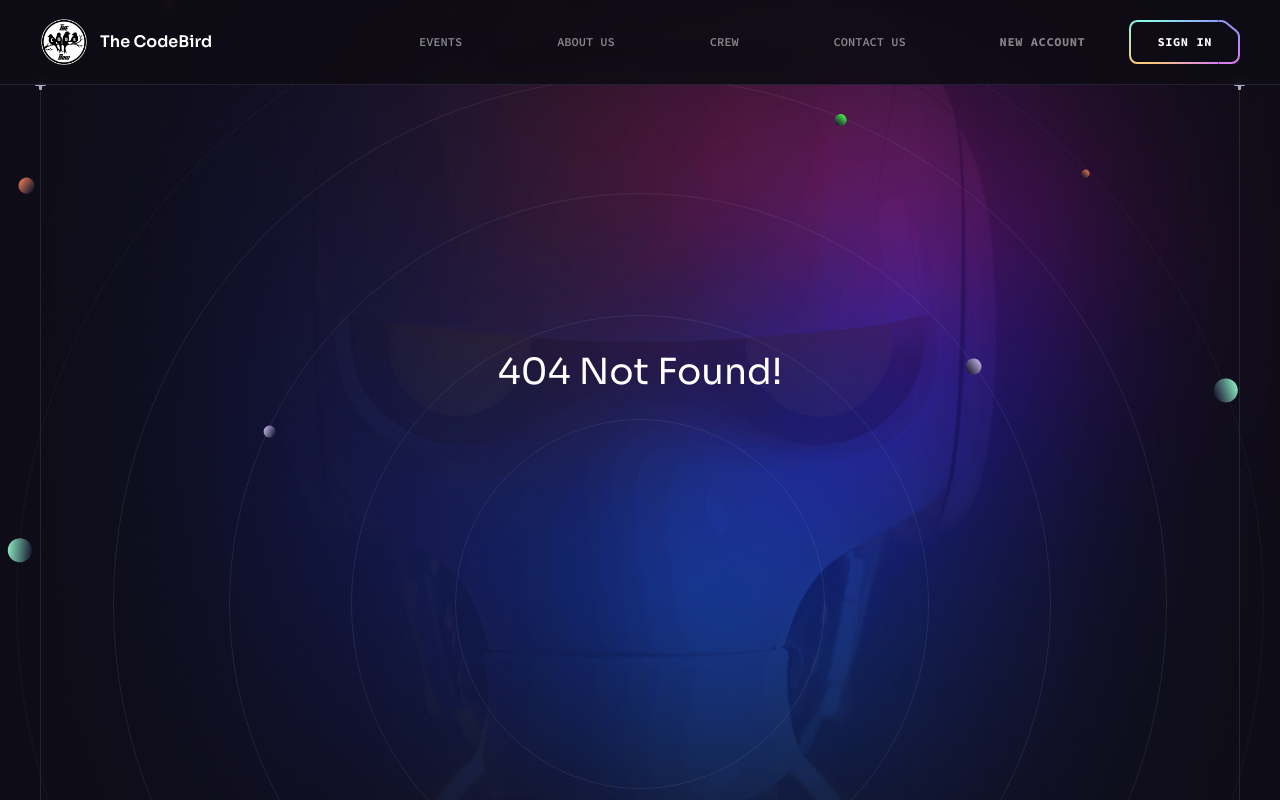
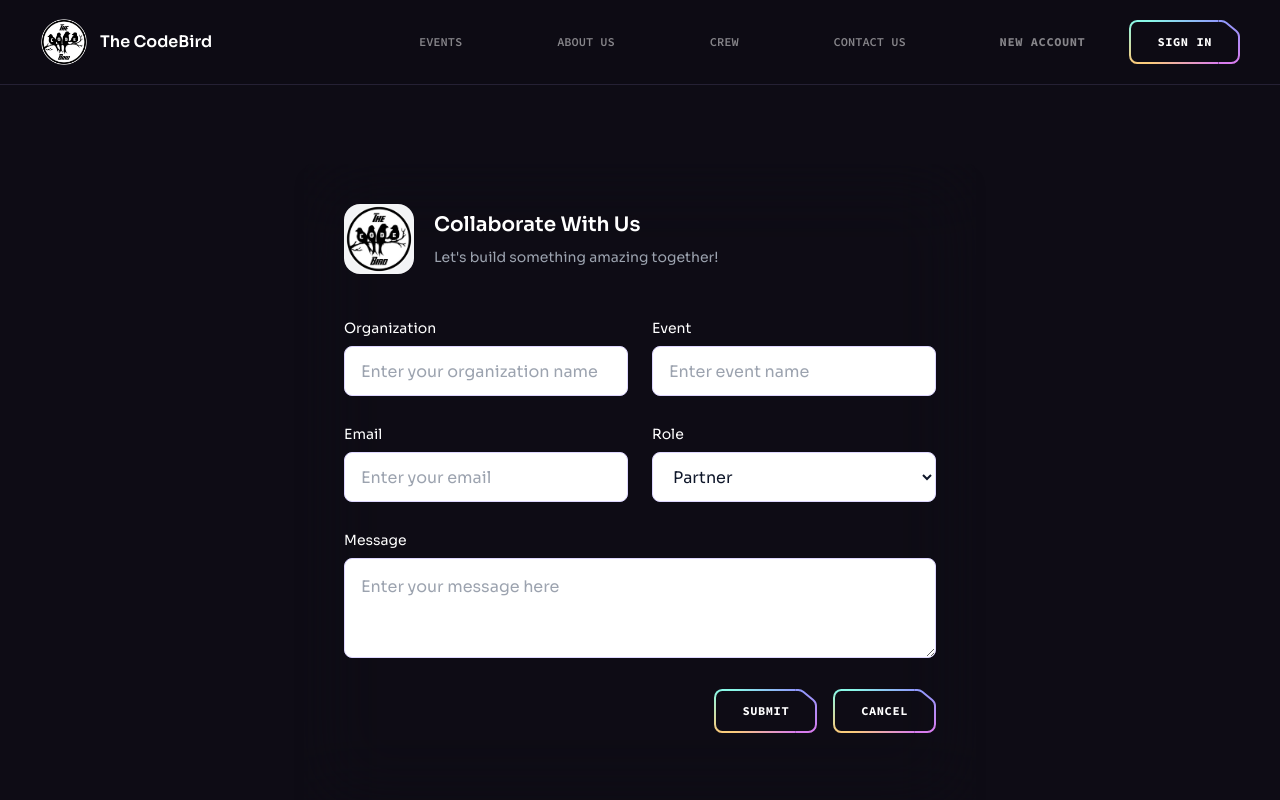
Before and after one commit to Puskar-Roy/The-CodeBird, a React (Vite) app: page /collab-us in a window 1280 px wide. Before the commit this address had no page. Shown: the top 800 px of the page. Built offline with nearby package versions, Linux system fonts and the light colour scheme.

Commit message:
Add CollabUs page

```diff
--- a/src/App.jsx
+++ b/src/App.jsx
@@ -8,6 +8,8 @@ import ContactUs from "./components/ContactUs/ContactUs";
 import CrewPage from './components/Crew/CrewPage'
 import DownPage from "./components/common/404Page";
 import Register from "./components/Register/Register";
+import CollabUs from "./components/CollabUs/CollabUs";
+
 
 
 const App = () => {
@@ -40,6 +42,8 @@ const App = () => {
             path="*"
             element={<DownPage />}
           />
+           <Route path="/collab-us"
+           element={<CollabUs />} />
         </Routes>
         <Footer />
       </div>
--- /dev/null
+++ b/src/components/collabUs/CollabUs.jsx
@@ -0,0 +1,119 @@
+import { useState } from "react";
+import { robot } from "../../assets";
+import Button from "../Button";
+
+const CollabUs = () => {
+  const [formData, setFormData] = useState({
+    organization: "",
+    event: "",
+    email: "",
+    role: "Partner",
+    message: "",
+  });
+
+  const handleChange = (e) => {
+    const { name, value } = e.target;
+    setFormData({ ...formData, [name]: value });
+  };
+
+  const handleSubmit = (e) => {
+    e.preventDefault();
+    console.log("Form Submitted:", formData);
+  };
+
+  const handleCancel = () => {
+    setFormData({
+      organization: "",
+      event: "",
+      email: "",
+      role: "Partner",
+      message: "",
+    });
+  };
+
+  return (
+    <div className="backdrop-blur-2xl p-10 rounded-lg shadow-lg max-w-2xl mx-auto mt-20">
+      <div className="flex flex-wrap gap-5 items-center w-full mb-10">
+        <div className="flex flex-wrap flex-1 gap-5 items-center min-w-[240px]">
+          <div className="flex justify-center items-center bg-gray-100 h-[70px] w-[70px] rounded-[16px] overflow-hidden">
+            <img src={robot} alt="Logo" className="w-[70px] h-[70px]" />
+          </div>
+          <div className="flex flex-col items-start">
+            <h2 className="text-white text-xl font-bold">Collaborate With Us</h2>
+            <p className="text-sm text-gray-400 mt-2">Let's build something amazing together!</p>
+          </div>
+        </div>
+      </div>
+
+      <form onSubmit={handleSubmit} className="grid grid-cols-2 gap-6 mb-10">
+        <div className="w-full relative">
+          <label className="text-sm text-white absolute top-0 left-0 mt-1">Organization</label>
+          <input
+            type="text"
+            name="organization"
+            value={formData.organization}
+            onChange={handleChange}
+            placeholder="Enter your organization name"
+            className="h-[50px] px-4 text-slate-900 bg-white rounded-lg border border-violet-200 w-full mt-8"
+          />
+        </div>
+
+        <div className="w-full relative">
+          <label className="text-sm text-white absolute top-0 left-0 mt-1">Event</label>
+          <input
+            type="text"
+            name="event"
+            value={formData.event}
+            onChange={handleChange}
+            placeholder="Enter event name"
+            className="h-[50px] px-4 text-slate-900 bg-white rounded-lg border border-violet-200 w-full mt-8"
+          />
+        </div>
+
+        <div className="w-full relative">
+          <label className="text-sm text-white absolute top-0 left-0 mt-1">Email</label>
+          <input
+            type="email"
+            name="email"
+            value={formData.email}
+            onChange={handleChange}
+            placeholder="Enter your email"
+            className="h-[50px] px-4 text-slate-900 bg-white rounded-lg border border-violet-200 w-full mt-8"
+          />
+        </div>
+
+        <div className="w-full relative">
+          <label className="text-sm text-white absolute top-0 left-0 mt-1">Role</label>
+          <select
+            name="role"
+            value={formData.role}
+            onChange={handleChange}
+            className="h-[50px] px-4 text-slate-900 bg-white rounded-lg border border-violet-200 w-full mt-8"
+          >
+            <option value="Partner">Partner</option>
+            <option value="Organizer">Organizer</option>
+            <option value="Sponsor">Sponsor</option>
+          </select>
+        </div>
+
+        <div className="col-span-2 w-full relative">
+          <label className="text-sm text-white absolute top-0 left-0 mt-1">Message</label>
+          <textarea
+            name="message"
+            value={formData.message}
+            onChange={handleChange}
+            placeholder="Enter your message here"
+            className="h-[100px] p-4 text-slate-900 bg-white rounded-lg border border-violet-200 w-full mt-8"
+          />
+        </div>
+
+        <div className="flex gap-4 col-span-2 justify-end">
+          <Button type="submit">Submit</Button>
+          <Button type="button" onClick={handleCancel}>Cancel</Button>
+        </div>
+      </form>
+    </div>
+  );
+};
+
+export default CollabUs;
```
